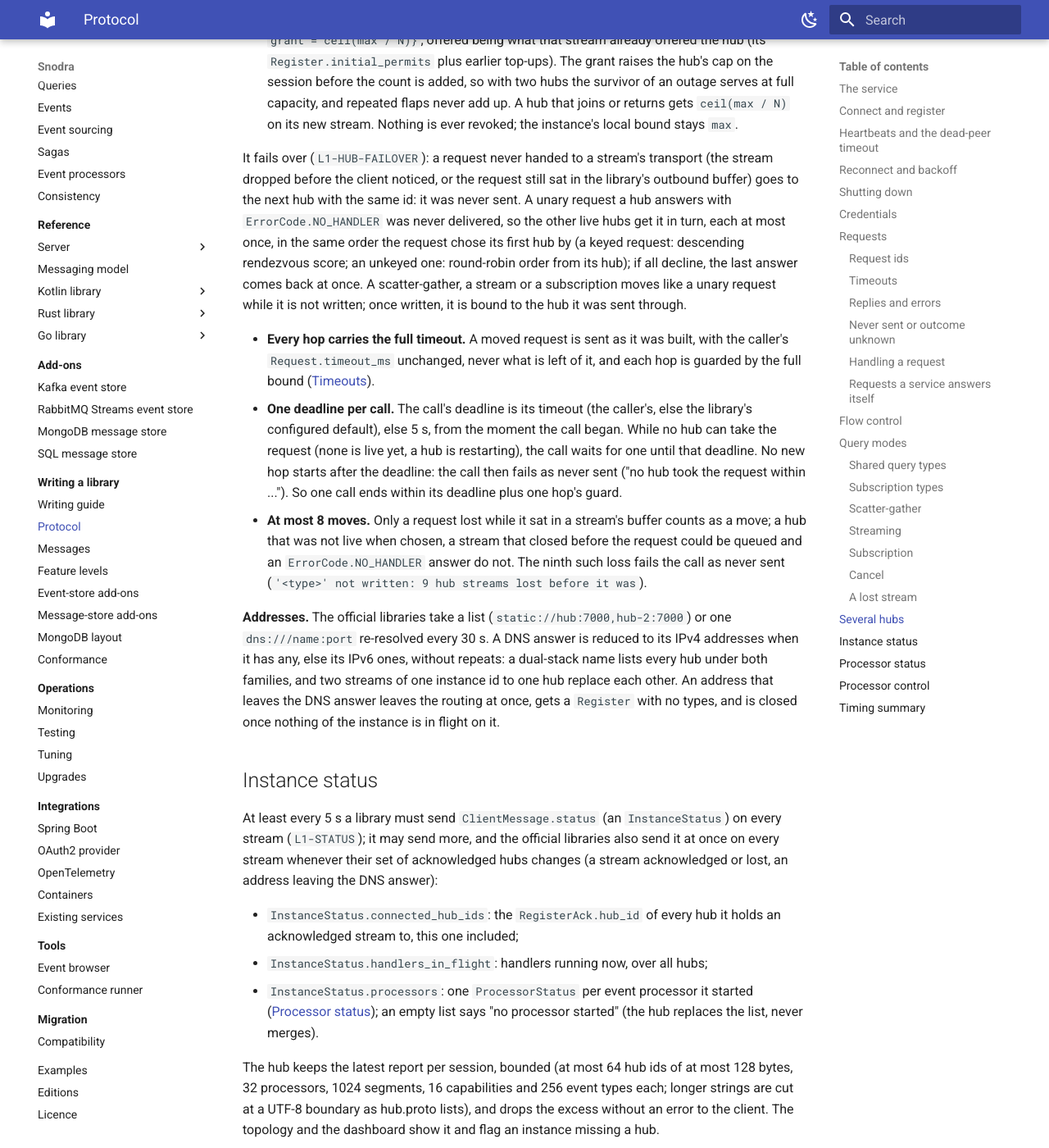
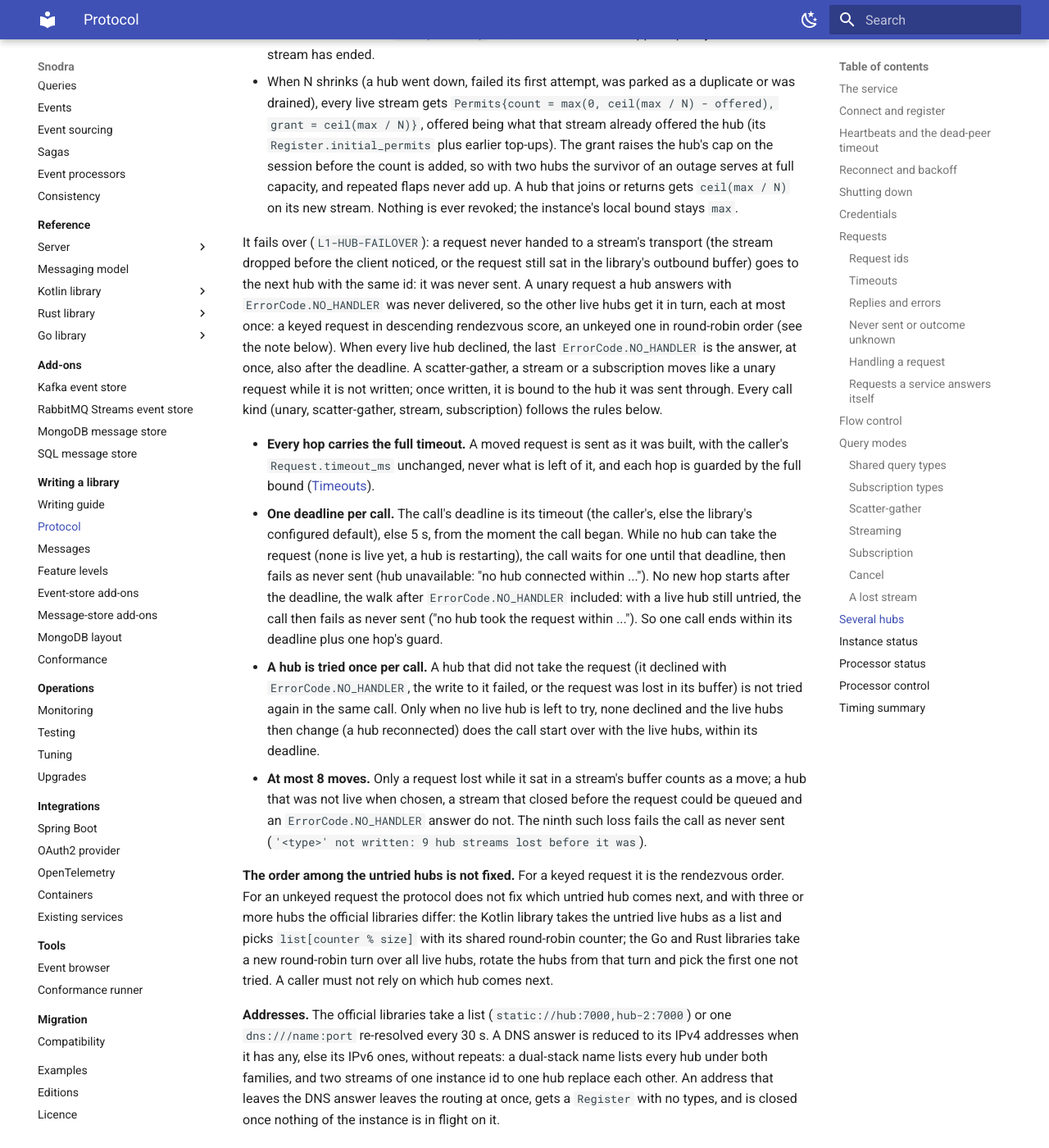
Before and after one commit to snodra/snodra-site, an MkDocs documentation site: the page built from docs/library-authors/protocol.md, in a window 1280 px wide and 1400 px high, scrolled down 24193 px. Shown: the whole window at 82% size. Built offline with MkDocs 1.6.1 and Material for MkDocs 9.7.7, drawn with Linux system fonts in a browser that asks for light colours; some of the changed text lies outside the part shown.

Commit message:
docs: the specification states the heartbeat after every Register, the hub walk and the advisory lock keys
Co-Authored-By: Claude Fable 5.2 <noreply@anthropic.com>

```diff
--- a/docs/library-authors/protocol.md
+++ b/docs/library-authors/protocol.md
@@ -130,7 +130,9 @@ startup) and is acked too, but the ack of a later `Register` is dropped, like a
 outbound buffer is full: a library must not wait on it (`L1-HANDSHAKE-ACK`). `Register.credentials`, `Register.initial_permits`, `Register.load_factor`,
 `Register.tags` and `Register.client_version` are read from the first `Register` of a stream only. A `Register` with
 no types takes the instance out of the routing: an instance stopping gracefully, or leaving one hub, can send one, and
-the hub routes what it had queued for the instance to the other instances at once.
+the hub routes what it had queued for the instance to the other instances at once. A library follows every `Register`
+it writes with a `Heartbeat`, a later one too: a re-registration, and a `Register` with no types at shutdown, at a
+certificate rollover or when an address leaves the DNS answer ([Heartbeats](#heartbeats-and-the-dead-peer-timeout)).
 
 **A reused instance id.** A new stream that registers the same `Register.instance_id` replaces the previous session;
 requests forwarded to the old stream fail at once with `ErrorCode.HANDLER_DISCONNECTED`. With access control on, an
@@ -145,9 +147,10 @@ instance id held by a live session of another service is refused with `PERMISSIO
   when the stream closes; requests forwarded to an evicted instance fail with `ErrorCode.HANDLER_DISCONNECTED`.
 - A library must drop the stream of a silent hub and reconnect (`L1-SILENT-HUB`). It looks on each heartbeat tick from
   the `RegisterAck` on, before that tick's heartbeat is written: the hub is silent when more than three heartbeat
-  intervals have passed since its last echo (the `RegisterAck` counts as the first) and the three heartbeats written
-  since that echo are all unanswered. The drop then comes on the tick after the third unanswered heartbeat, between
-  three and four intervals after the last echo, never before three. There is no silence check before the
+  intervals have passed since its last echo (the `RegisterAck` counts as the first) and at least three heartbeats
+  written since that echo are unanswered. Every heartbeat written since the echo counts, the one that follows a
+  later `Register` included, so a later `Register` can add a fourth. The drop comes on the first tick at which both
+  hold: between three and four intervals after the last echo, never before three. There is no silence check before the
   `RegisterAck`: the handshake timeout (10 s) closes a stream that brings no ack.
 - The official libraries also send HTTP/2 keepalive pings every 10 s, answered within 5 s, also while idle, so a
   one-way partition is noticed by the transport too.
@@ -424,7 +427,7 @@ serves subscription types only ([Subscription types](#subscription-types)).
   the `Register` is refused with `INVALID_ARGUMENT`.
 - A library must fill the list from its subscription handlers (the application declares nothing more), send it on
   every `Register`, the first of each stream and every later one, and empty it with the other lists in a `Register`
-  with no types (`L1-SUBSCRIBE`; the runner's fake hubs do not check it yet: a library's own test). Without it, every
+  with no types (`L1-SUBSCRIBE`; the runner checks the first `Register` of a stream). Without it, every
   subscription of its types is refused.
 - Registrants must agree: a type declared a subscription type by one registrant and not by another is
   `ALREADY_EXISTS` for the later `Register`, also when the type's only instance registers it again with the other
@@ -731,21 +734,34 @@ It splits its permits (`L1-HUB-PERMITS`):
 It fails over (`L1-HUB-FAILOVER`): a request never handed to a stream's transport (the stream dropped before the client
 noticed, or the request still sat in the library's outbound buffer) goes to the next hub with the same id: it was never
 sent. A unary request a hub answers with `ErrorCode.NO_HANDLER` was never delivered, so the other live hubs get it in
-turn, each at most once, in the same order the request chose its first hub by (a keyed request: descending rendezvous
-score; an unkeyed one: round-robin order from its hub); if all decline, the last answer comes back at once. A
-scatter-gather, a stream or a subscription moves like a unary request while it is not written; once written, it is
-bound to the hub it was sent through.
+turn, each at most once: a keyed request in descending rendezvous score, an unkeyed one in round-robin order (see the
+note below). When every live hub declined, the last `ErrorCode.NO_HANDLER` is the answer, at once, also after the
+deadline. A scatter-gather, a stream or a subscription moves like a unary request while it is not written; once
+written, it is bound to the hub it was sent through. Every call kind (unary, scatter-gather, stream, subscription)
+follows the rules below.
 
 - **Every hop carries the full timeout.** A moved request is sent as it was built, with the caller's
   `Request.timeout_ms` unchanged, never what is left of it, and each hop is guarded by the full bound
   ([Timeouts](#timeouts)).
 - **One deadline per call.** The call's deadline is its timeout (the caller's, else the library's configured default),
   else 5 s, from the moment the call began. While no hub can take the request (none is live yet, a hub is
-  restarting), the call waits for one until that deadline. No new hop starts after the deadline: the call then fails
-  as never sent ("no hub took the request within ..."). So one call ends within its deadline plus one hop's guard.
+  restarting), the call waits for one until that deadline, then fails as never sent (hub unavailable: "no hub
+  connected within ..."). No new hop starts after the deadline, the walk after `ErrorCode.NO_HANDLER` included:
+  with a live hub still untried, the call then fails as never sent ("no hub took the request within ..."). So one
+  call ends within its deadline plus one hop's guard.
+- **A hub is tried once per call.** A hub that did not take the request (it declined with `ErrorCode.NO_HANDLER`, the
+  write to it failed, or the request was lost in its buffer) is not tried again in the same call. Only when no live
+  hub is left to try, none declined and the live hubs then change (a hub reconnected) does the call start over with
+  the live hubs, within its deadline.
 - **At most 8 moves.** Only a request lost while it sat in a stream's buffer counts as a move; a hub that was not live
   when chosen, a stream that closed before the request could be queued and an `ErrorCode.NO_HANDLER` answer do not.
   The ninth such loss fails the call as never sent (`'<type>' not written: 9 hub streams lost before it was`).
+
+**The order among the untried hubs is not fixed.** For a keyed request it is the rendezvous order. For an unkeyed
+request the protocol does not fix which untried hub comes next, and with three or more hubs the official libraries
+differ: the Kotlin library takes the untried live hubs as a list and picks `list[counter % size]` with its shared
+round-robin counter; the Go and Rust libraries take a new round-robin turn over all live hubs, rotate the hubs from
+that turn and pick the first one not tried. A caller must not rely on which hub comes next.
 
 **Addresses.** The official libraries take a list (`static://hub:7000,hub-2:7000`) or one `dns:///name:port`
 re-resolved every 30 s. A DNS answer is reduced to its IPv4 addresses when it has any, else its IPv6 ones, without
@@ -879,7 +895,7 @@ in [Server settings](../server/configuration/server.md)):
 |---|---|
 | Heartbeat interval | `RegisterAck.heartbeat_interval_ms` (3 s by default); 3 s before the ack |
 | Client handshake timeout | 10 s without a `RegisterAck`: close and reconnect |
-| Client gives up a silent hub | on the tick after 3 unanswered heartbeats, more than 3 intervals after the last echo (between 9 and 12 s at 3 s); never before the `RegisterAck` |
+| Client gives up a silent hub | on a tick more than 3 intervals after the last echo with at least 3 heartbeats unanswered (between 9 and 12 s at 3 s); never before the `RegisterAck` |
 | HTTP/2 keepalive, client side | ping every 10 s, timeout 5 s, also while idle |
 | Client-side request guard | the hub's bound for the request ([Timeouts](#timeouts): the caller's timeout, the type's override or the maximum) + 1 s |
 | Client-side stream guard | twice the hub's bound + 1 s for the first part, the bound + 1 s between parts (the stream is then cancelled); a subscription's guard covers its initial result only (the bound + 1 s) |
```
Also changed, not shown: docs/library-authors/conformance.md (+17 -9 lines), docs/library-authors/feature-levels.md (+4 -4 lines), docs/library-authors/message-store-add-ons.md (+6 -2 lines), docs/library-authors/writing-a-library.md (+9 -6 lines).
